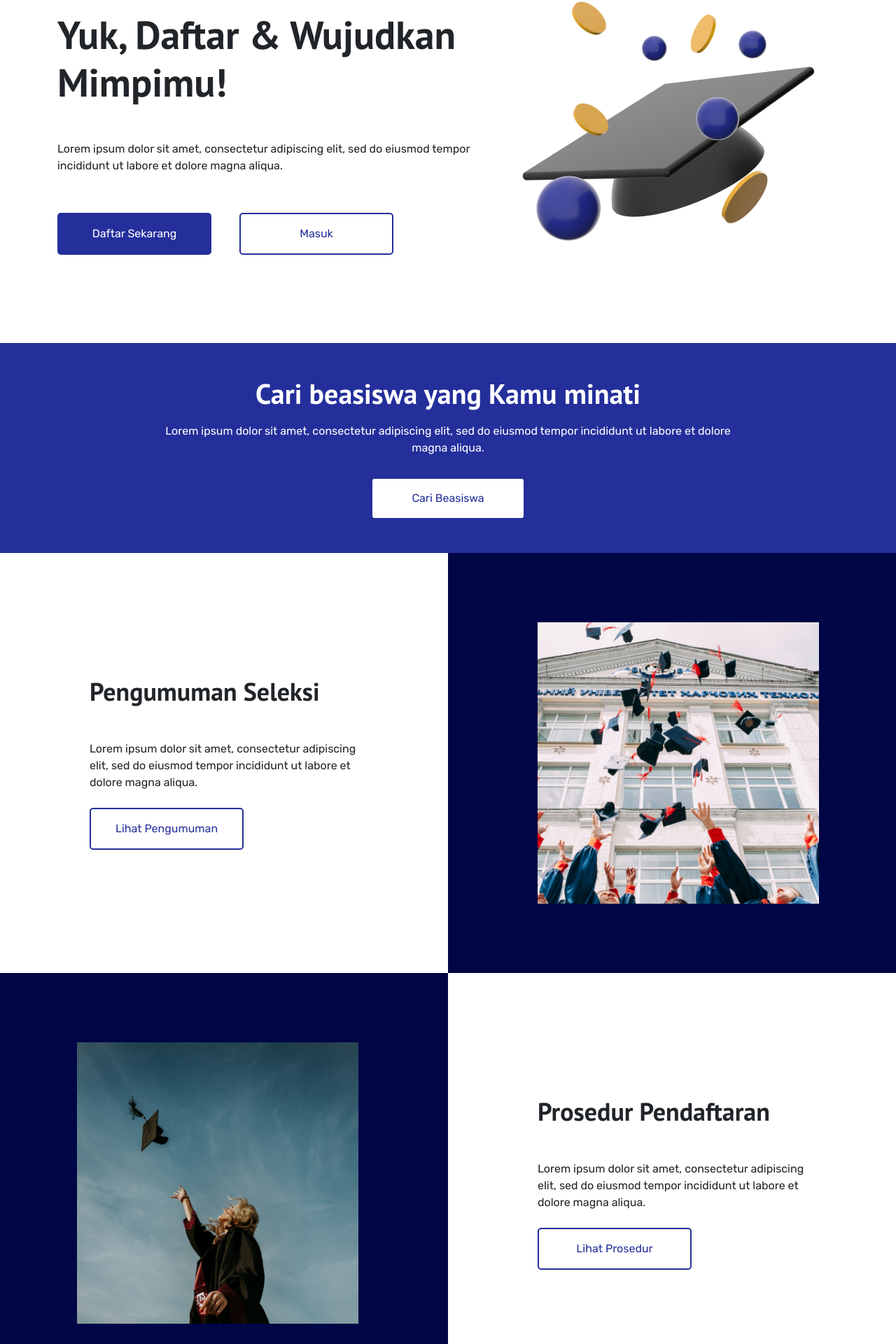
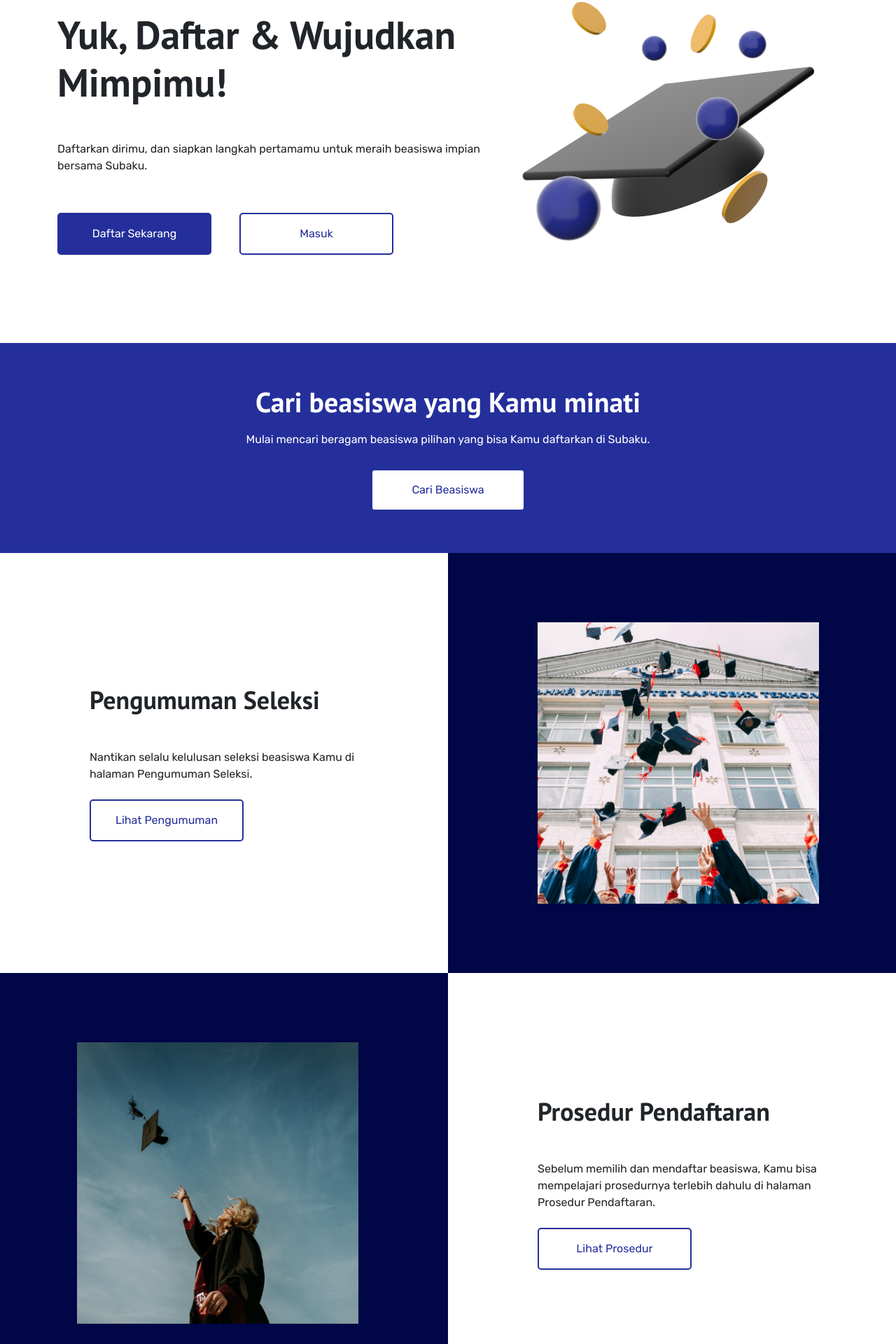
Before and after one commit to rg-km/final-project-engineering-72, a React (Create React App) app in the folder frontend/: page / in a window 1280 px wide. Shown: the part 198-2118 px from the top of the page at 70% size. Built offline with nearby package versions, Linux system fonts and the light colour scheme.

Commit message:
chore: change dummy descriptions with the actual descriptions & change document title.

```diff
--- a/frontend/src/pages/User/LandingPage/LandingPage.jsx
+++ b/frontend/src/pages/User/LandingPage/LandingPage.jsx
@@ -2,13 +2,17 @@ import React, { useEffect, useState } from "react"
 import "./LandingPage.css"
 
 export default function LandingPage() {
+  useEffect(() => {
+    document.title = "Home - Subaku";
+  }, []);
+
   return (
     <div className="landing-wrapper">
       <section className="landing-jumbotron">
         <div className="container jumbotron-container">
           <div className="jumbotron-text">
             <h1>Yuk, Daftar &amp; Wujudkan Mimpimu! </h1>
-            <p>Lorem ipsum dolor sit amet, consectetur adipiscing elit, sed do eiusmod tempor incididunt ut labore et dolore magna aliqua.</p>
+            <p>Daftarkan dirimu, dan siapkan langkah pertamamu untuk meraih beasiswa impian bersama Subaku.</p>
             <div className="jumbotron-buttons">
               <a href="#" className="register-btn my-btn prim-btn">Daftar Sekarang</a>
               <a href="#" className="login-btn my-btn sec-btn">Masuk</a>
@@ -22,7 +26,7 @@ export default function LandingPage() {
       <section className="landing-cari">
         <div className="container cari-container">
           <h1>Cari beasiswa yang Kamu minati</h1>
-          <p>Lorem ipsum dolor sit amet, consectetur adipiscing elit, sed do eiusmod tempor incididunt ut labore et dolore magna aliqua.</p>
+          <p>Mulai mencari beragam beasiswa pilihan yang bisa Kamu daftarkan di Subaku.</p>
           <a href="#" className="cari-btn my-btn sec-btn">Cari Beasiswa</a>
         </div>
       </section>
@@ -31,7 +35,7 @@ export default function LandingPage() {
           <div className="menu-desc">
             <div className="containers">
               <h1>Pengumuman Seleksi</h1>
-              <p>Lorem ipsum dolor sit amet, consectetur adipiscing elit, sed do eiusmod tempor incididunt ut labore et dolore magna aliqua.</p>
+              <p>Nantikan selalu kelulusan seleksi beasiswa Kamu di halaman Pengumuman Seleksi.</p>
               <a href="#" className="menu-btn my-btn sec-btn">Lihat Pengumuman</a>
             </div>
           </div>
@@ -52,7 +56,7 @@ export default function LandingPage() {
           <div className="menu-desc">
             <div className="containers">
               <h1>Prosedur Pendaftaran</h1>
-              <p>Lorem ipsum dolor sit amet, consectetur adipiscing elit, sed do eiusmod tempor incididunt ut labore et dolore magna aliqua.</p>
+              <p>Sebelum memilih dan mendaftar beasiswa, Kamu bisa mempelajari prosedurnya terlebih dahulu di halaman Prosedur Pendaftaran.</p>
               <a href="#" className="menu-btn my-btn sec-btn">Lihat Prosedur</a>
             </div>
           </div>
```
